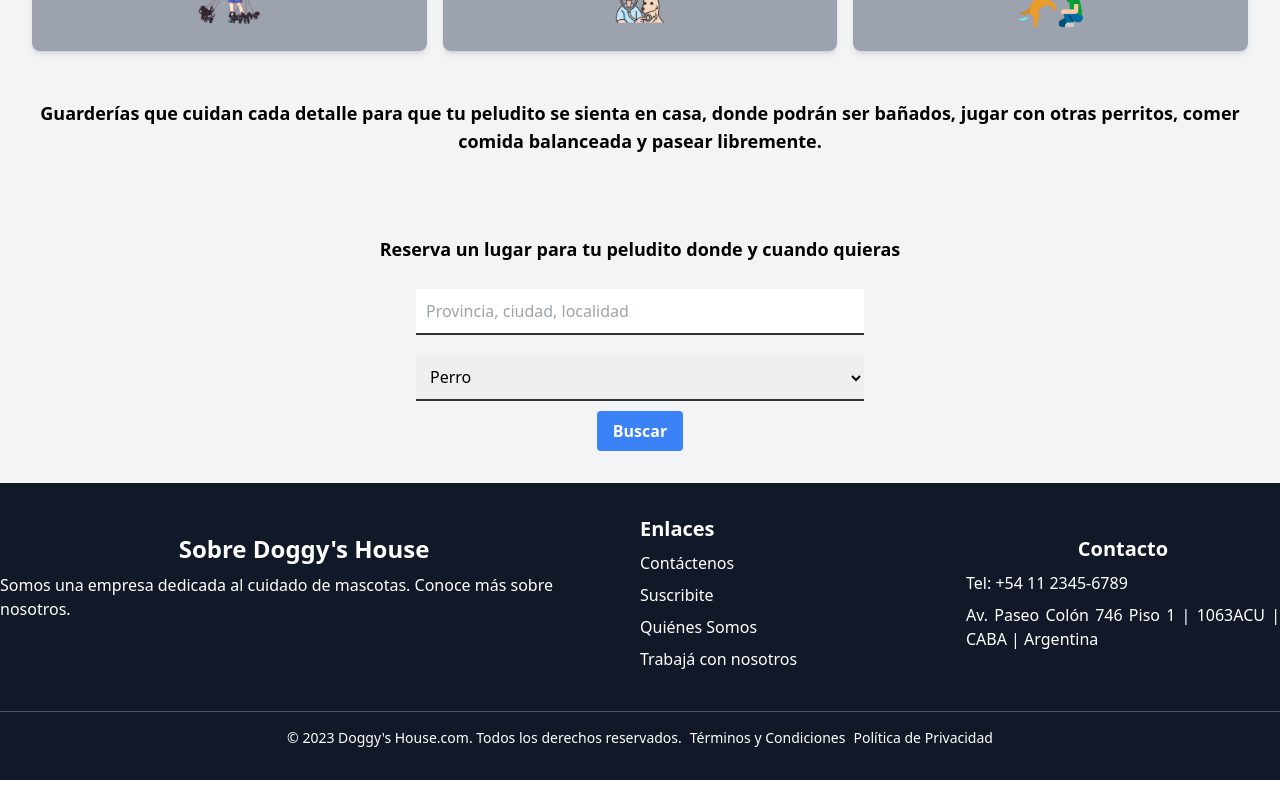
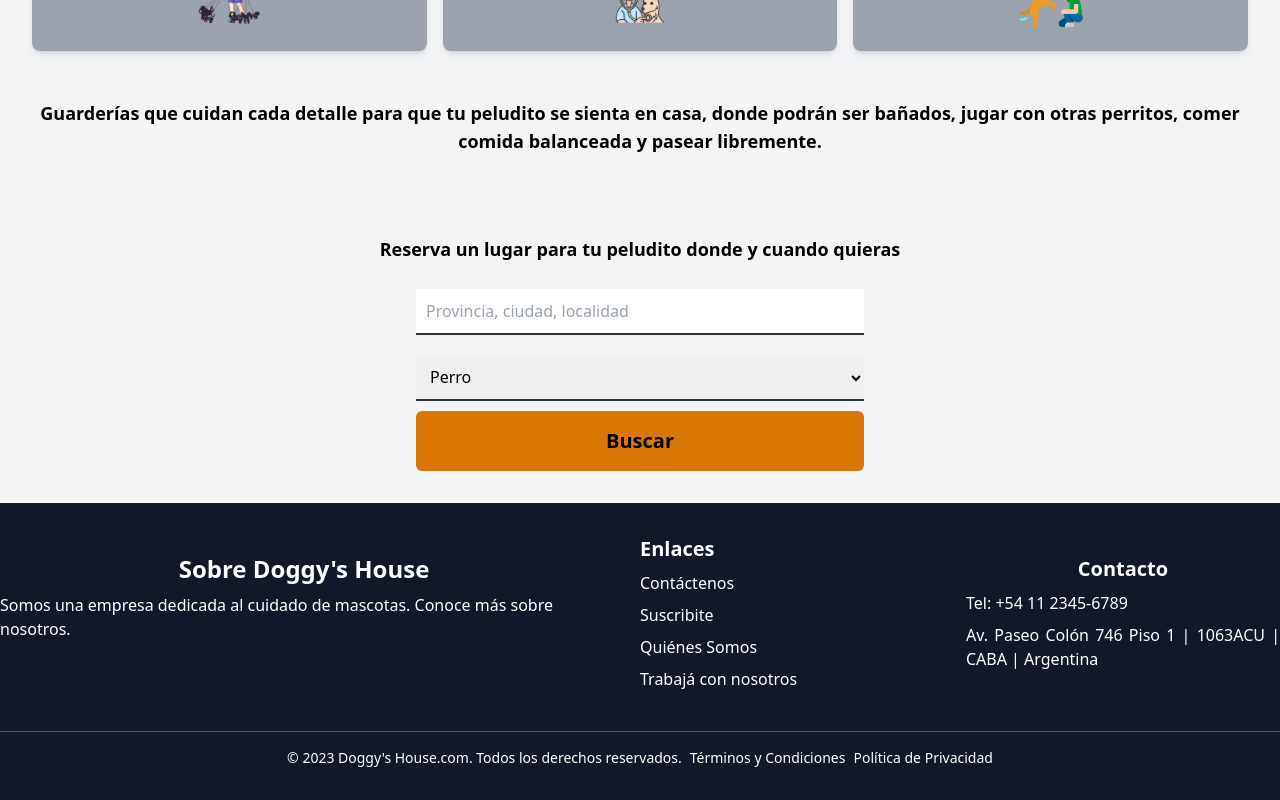
Before and after one commit to No-Country/c14-16-ft-node-react, a React (Vite) app in the folder frontend/: page / in a window 1280 px wide. Shown: the part 949-1749 px from the top of the page. Built offline with nearby package versions, Linux system fonts and the light colour scheme.

Commit message:
:bug: creacion de context

```diff
--- a/frontend/src/App.jsx
+++ b/frontend/src/App.jsx
@@ -1,12 +1,14 @@
 import { BrowserRouter } from "react-router-dom";
 import AppRouter from "./router/AppRouter";
-
+import SearchProvider from "./context/SearchProvider"
 
 
 function App() {
   return (
     <BrowserRouter>
-      <AppRouter />
+      <SearchProvider>
+        <AppRouter />
+      </SearchProvider>
     </BrowserRouter>
   );
 }
--- a/frontend/src/components/pages/home/Home.jsx
+++ b/frontend/src/components/pages/home/Home.jsx
@@ -1,11 +1,13 @@
 import { useState } from "react";
-import  './Home.css'
+import { useNavigate } from "react-router-dom";
+import './Home.css'
+
+
 const Home = () => {
   const [tipoAnimal, setTipoAnimal] = useState("Perro");
+  const navigate = useNavigate();
+  const handleClick = () => { navigate('/search') }
 
-  const buscarEstablecimientos = () => {
-    // Agregar la lógica de búsqueda aquí usando el valor de tipoAnimal
-  };
 
   return (
     <div className="bg-gray-100 py-8">
@@ -140,9 +142,9 @@ const Home = () => {
                   <option value="Otros">Otros</option>
                 </select>
                 <button
-                  className="bg-blue-500 hover:bg-blue-700 text-white font-bold py-2 px-4 rounded"
-                  type="button"
-                  onClick={buscarEstablecimientos}
+                  className="w-full max-w-lg py-4 md:mx-auto text-xl font-bold bg-amber-600 rounded-md"
+                  type="submit"
+                  onClick={handleClick}
                 >
                   Buscar
                 </button>
--- a/frontend/src/components/pages/search/CardResult.jsx
+++ b/frontend/src/components/pages/search/CardResult.jsx
@@ -1,4 +1,3 @@
-import React from "react";
 
 const CardResult = () => {
   return (
--- a/frontend/src/components/pages/search/Filter.jsx
+++ b/frontend/src/components/pages/search/Filter.jsx
@@ -1,4 +1,4 @@
-import React, { useEffect, useState } from "react";
+import { useEffect, useState } from "react";
 
 import "./Filter.css";
 
--- a/frontend/src/components/pages/search/ListResults.jsx
+++ b/frontend/src/components/pages/search/ListResults.jsx
@@ -1,4 +1,3 @@
-import React from "react";
 
 const ListResults = () => {
   return <div>Lista de resultados</div>;
--- a/frontend/src/components/pages/search/SearchPage.jsx
+++ b/frontend/src/components/pages/search/SearchPage.jsx
@@ -1,4 +1,4 @@
-import React, { useState } from "react";
+import { useState } from "react";
 import ListResults from "./ListResults";
 import Filter from "./Filter";
 
--- /dev/null
+++ b/frontend/src/context/SearchContext.js
@@ -0,0 +1,3 @@
+import { createContext } from "react";
+
+export const SearchContext = createContext();
--- /dev/null
+++ b/frontend/src/context/SearchProvider.jsx
@@ -0,0 +1,50 @@
+// import { useState } from "react"
+// import { SearchContext } from "./SearchContext"
+
+// function SearchProvider({ children }) {
+//     const [searchTerm, setSearchTerm] = useState("");
+//     const handleSearchTerm = (objSearch) => {
+//         setSearchTerm(objSearch)
+//     }
+//     return (
+//         <SearchContext.Provider
+//             value={{
+//                 searchTerm,
+//                 handleSearchTerm
+//             }}
+//         >
+//             {children}
+//         </SearchContext.Provider>
+//     )
+// }
+
+// export default SearchProvider
+
+
+import { useState } from "react";
+import { SearchContext } from "./SearchContext";
+import PropTypes from "prop-types";
+
+function SearchProvider({ children }) {
+    const [searchTerm, setSearchTerm] = useState("");
+    const handleSearchTerm = (objSearch) => {
+        setSearchTerm(objSearch)
+    }
+    return (
+        <SearchContext.Provider
+            value={{
+                searchTerm,
+                handleSearchTerm
+            }}
+        >
+            {children}
+        </SearchContext.Provider>
+    )
+}
+
+
+SearchProvider.propTypes = {
+    children: PropTypes.node
+};
+
+export default SearchProvider;
```
Also changed, not shown: frontend/src/router/AppRouter.jsx (indentation only).
